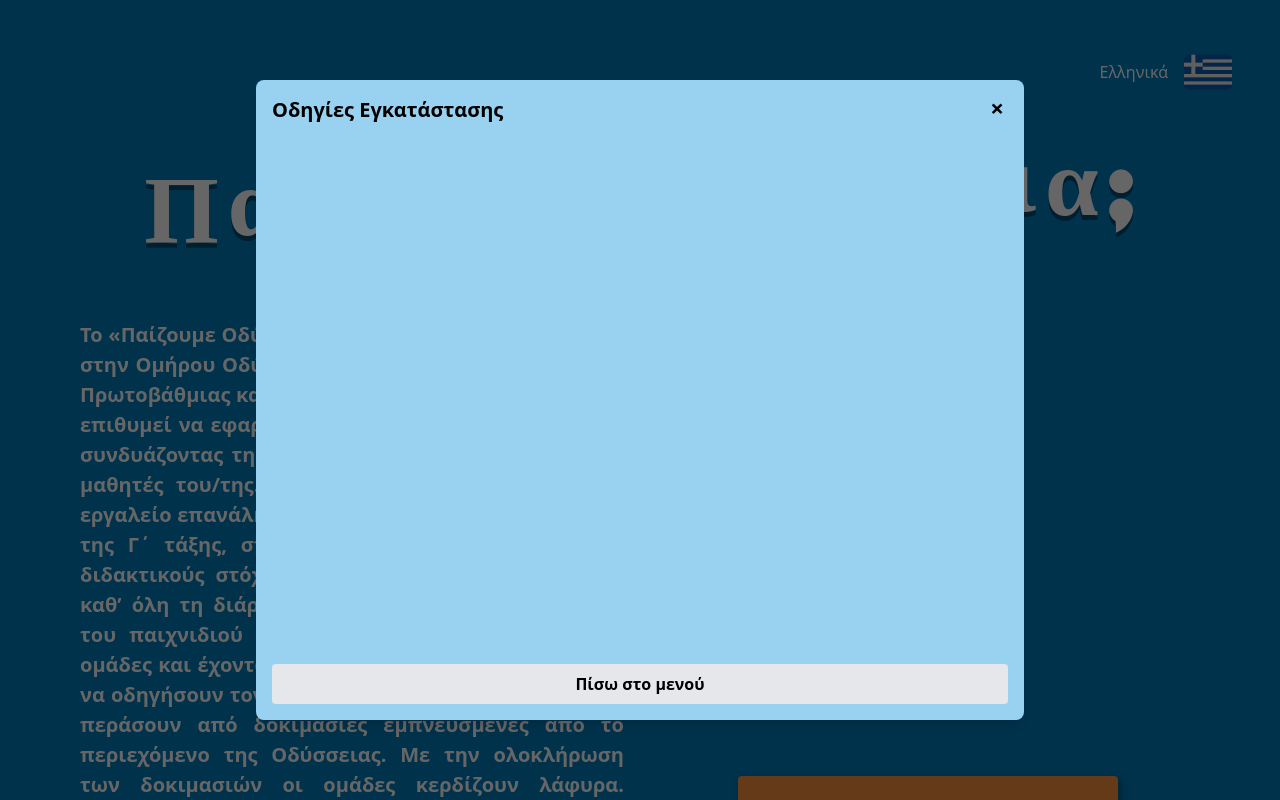
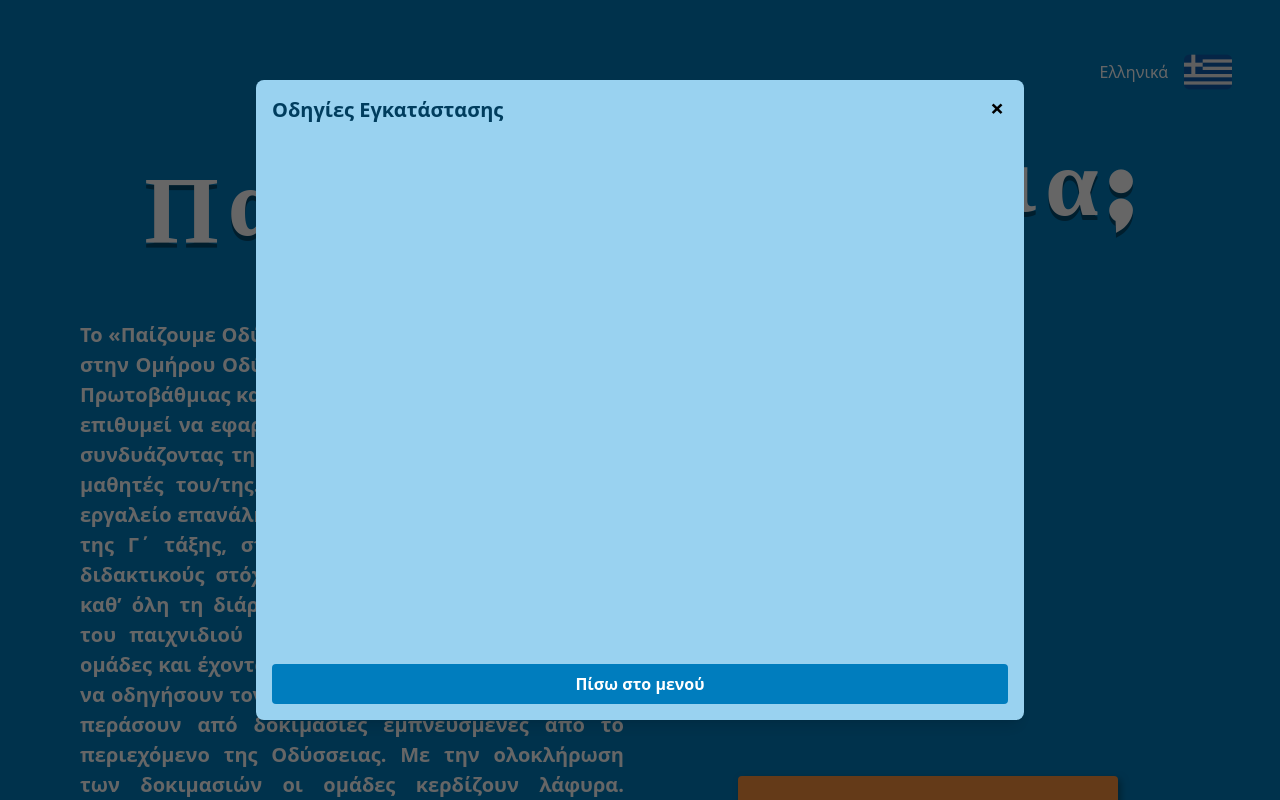
Before and after one commit to Sophie-Mat/OdysseyLandingPage, a React (Vite) app: page / in a window 1280 px wide. Both pictures are taken after a click on the button "Οδηγίες Εγκατάστασης". Built offline with nearby package versions, Linux system fonts and the light colour scheme.

Commit message:
Modified the style

```diff
--- a/src/App.jsx
+++ b/src/App.jsx
@@ -163,7 +163,7 @@ function App() {
               onClick={e => e.stopPropagation()}
             >
               <div className="flex items-center justify-between mb-4">
-                <h2 className="text-xl font-semibold text-black">{modalTitle}</h2>
+                <h2 className="text-xl font-bold text-[#003d5e]">{modalTitle}</h2>
                 <button
                   className="absolute top-3 right-5 text-black text-2xl font-bold"
                   onClick={() => setModalOpen(false)}
@@ -176,14 +176,14 @@ function App() {
               {modalMenu === 'instructions' && !pdfUrl && (
                 <div className="flex flex-col space-y-4">
                   <button
-                    className={"bg-blue-200 hover:bg-blue-300 text-black font-bold py-2 px-4 rounded"}
+                    className={"bg-regal-blue hover:bg-[#006399] text-white font-bold py-2 px-4 rounded"}
                     onClick={() => text('instructionsPrimaryLink') !== "NULL" && setPdfUrl(text('instructionsPrimaryLink'))}
                     hidden={text('instructionsPrimaryLink') === "NULL"}
                   >
                     {text('instructionsPrimaryText')}
                   </button>
                   <button
-                    className={"bg-blue-200 hover:bg-blue-300 text-black font-bold py-2 px-4 rounded"}
+                    className={"bg-regal-blue hover:bg-[#006399] text-white font-bold py-2 px-4 rounded"}
                     onClick={() => text('instructionsHighLink') !== "NULL" && setPdfUrl(text('instructionsHighLink'))}
                     hidden={text('instructionsHighLink') === "NULL"}
                   >
@@ -194,14 +194,14 @@ function App() {
               {modalMenu === 'answers' && !pdfUrl && (
                 <div className="flex flex-col space-y-4">
                   <button
-                    className={"bg-green-200 hover:bg-green-300 text-black font-bold py-2 px-4 rounded"}
+                    className={"bg-regal-blue hover:bg-[#006399] text-white font-bold py-2 px-4 rounded"}
                     onClick={() => text('answersPrimaryLink') !== "NULL" && setPdfUrl(text('answersPrimaryLink'))}
                     hidden={text('answersPrimaryLink') === "NULL"}
                   >
                     {text('answersPrimaryText')}
                   </button>
                   <button
-                    className={"bg-green-200 hover:bg-green-300 text-black font-bold py-2 px-4 rounded"}
+                    className={"bg-regal-blue hover:bg-[#006399] text-white font-bold py-2 px-4 rounded"}
                     onClick={() => text('answersHighLink') !== "NULL" && setPdfUrl(text('answersHighLink'))}
                     hidden={text('answersHighLink') === "NULL"}
                   >
@@ -217,7 +217,7 @@ function App() {
                     className="flex-1 w-full h-full"
                   />
                   <button
-                    className="mt-4 bg-gray-200 hover:bg-gray-300 text-black font-bold py-2 px-4 rounded"
+                    className="mt-4 bg-regal-blue hover:bg-[#006399] text-white font-bold py-2 px-4 rounded"
                     onClick={() => setPdfUrl("")}
                   >
                     {text('backButtonText') || "Back to Menu"}
```
